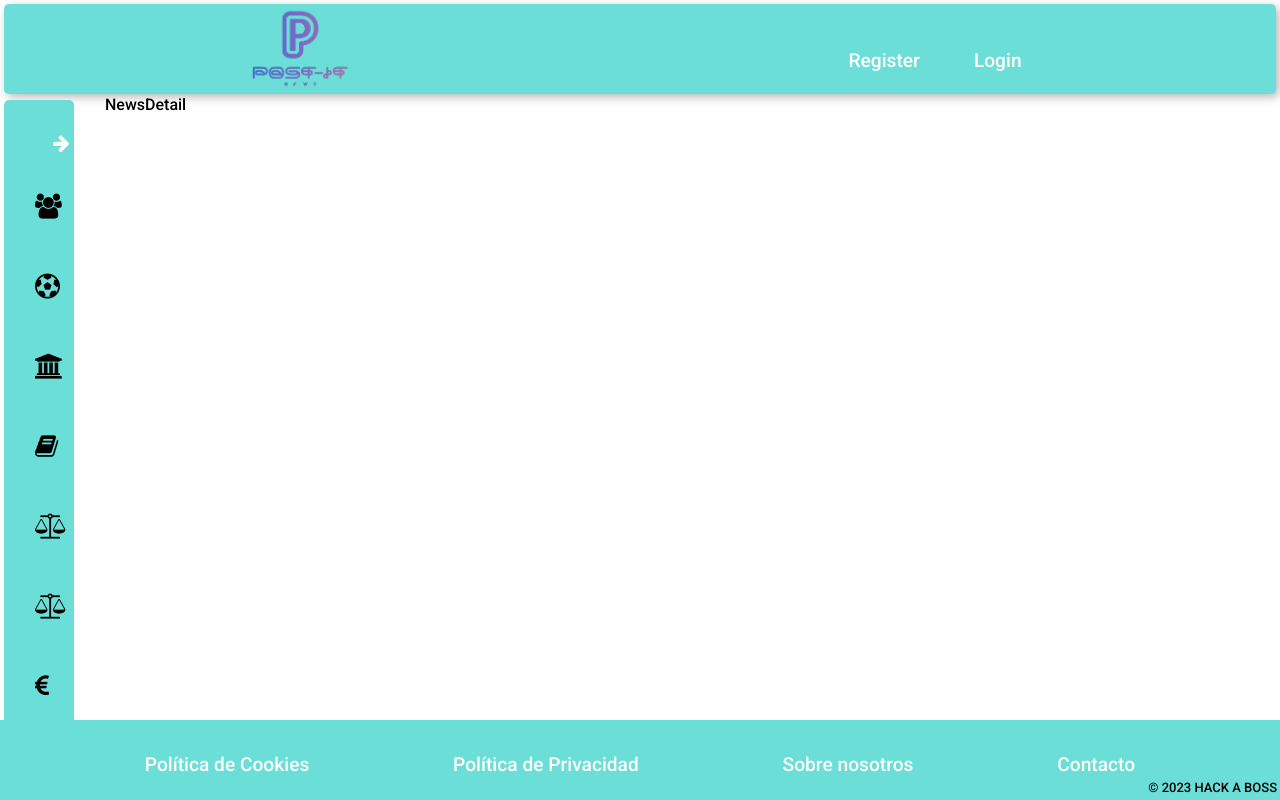
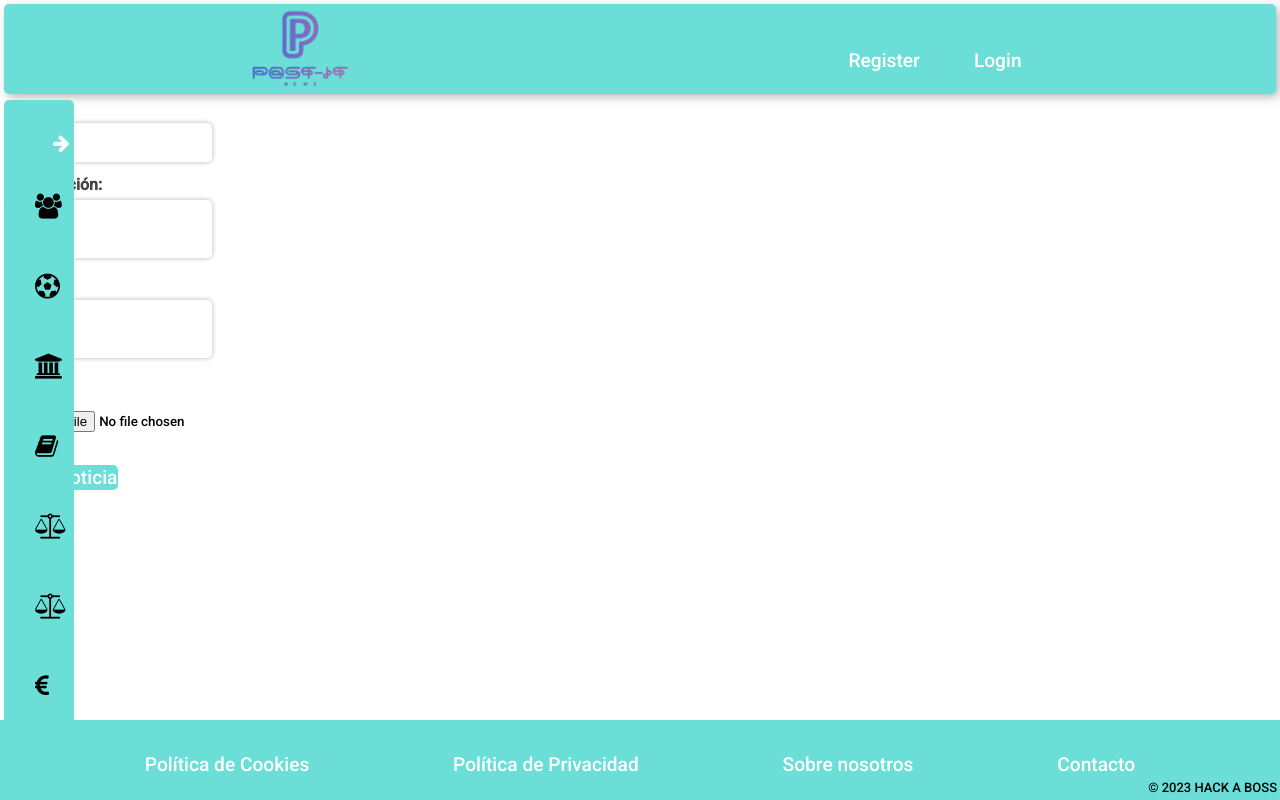
Before and after one commit to Fran-Lopez-Laperal/Front-Postit-News, a React (Vite) app: page /crear-noticia in a window 1280 px wide. Built offline with nearby package versions, Linux system fonts and the light colour scheme; no server answers.

Commit message:
crear-noticia menos css

```diff
--- a/src/App.jsx
+++ b/src/App.jsx
@@ -13,6 +13,7 @@ import Profile from "./components/Profile/Profile";
 import Register from "./components/Register/Register";
 import Spinner from "./components/Spinner/Spinner";
 import NewsDetail from "./components/NewsDetail/NewsDetail";
+import CreateNew from "./components/CreateNew/CreateNew";
 
 const App = () => {
   const [showSpinner, setShowSpinner] = useState(false);
@@ -41,6 +42,7 @@ const App = () => {
             <Route path="/politica-privacidad" element={<PrivacityPolicy />} />
             <Route path="/politica-cookies" element={<PrivacityCookies />} />
             <Route path="*" element={<NotFoundPage />} />
+            <Route path="/crear-noticia" element={<CreateNew />} />
           </Routes>
           <Outlet />
           <Footer />
--- /dev/null
+++ b/src/components/CreateNew/CreateNew.jsx
@@ -0,0 +1,107 @@
+import React, { useState } from 'react'
+import {createNewService} from '../service';
+import { useNavigate } from 'react-router-dom';
+//import {categories} from "../ListCategories/ListCategories";
+import './CreateNew.css';
+import HomePage from '../HomePage/HomePage';
+
+
+const CreateNew = () => {
+
+  const navigate = useNavigate();
+
+  const [title, setTitle] = useState ('');
+  const [introduction, setIntroduction] = useState ('');
+  const [text, setText] = useState ('');
+  //const [category, setCategory] = useState("");
+  const [photo, setPhoto] = useState(null);
+  const [error, setError] = useState("");
+  const [loading, setLoading] = useState(false);
+  const [selectedCategory, setSelectedCategory] = useState('');
+
+  const handleSubmit = async (e) => {
+    e.preventDefault();
+    setLoading(true);
+     try {
+      const formDataNew = new FormData();
+
+      formData.append("title", title);
+      formData.append("introduction", introduction);
+      formData.append("text", text);
+      formData.append("category", category);
+      formData.append("photo", photo);
+
+      await createNewService({ formDataNew });
+
+      if (!error) {
+        navigate("/");
+      }
+    } catch (error) {
+      console.log(error);
+      setError(error.message);
+    } finally {
+      setLoading(false);
+    }
+  };
+
+  return (
+    <div className='form-container-createNew'>
+      <form className='form-createNew' onSubmit={handleSubmit}>
+        <div className='title'>
+          <label htmlFor="title">Título:</label>
+          <input
+            type="text"
+            id="title"
+            value={title}
+            onChange={(event) => setTitle(event.target.value)}
+            required
+          />
+        </div>
+        <div className='introduction'>
+          <label htmlFor="introduction">Introducción:</label>
+          <textarea
+            id="introduction"
+            value={introduction}
+            onChange={(event) => setIntroduction(event.target.value)}
+            required
+          />
+        </div>
+        <div className='text'>
+          <label htmlFor="text">Texto:</label>
+          <textarea
+            id="text"
+            value={text}
+            onChange={(event) => setText(event.target.value)}
+            required
+          />
+        </div>
+        {/* <div className= 'category'>
+          <label htmlFor="category">Categoría:</label>
+          <select
+            id="category"
+            value={selectedCategory}
+            onChange={handleCategoryChange}
+            required
+          >
+            <option value="">Seleccione una categoría</option>
+            <ListaCategories />
+          </select>
+        </div> */}
+        <div className='photo'>
+          <label htmlFor="photo">Foto:</label>
+          <input
+            type="file"
+            id="photo"
+            onChange={(event) => setPhoto(event.target.files[0])}
+          />
+        </div>
+        <div className='button-form-createNew'>
+        <button type="submit">Crear noticia</button>
+        </div>
+      </form>
+    </div>
+  );
+}
+
+
+export default CreateNew;
--- a/src/components/HomePage/HomePage.css
+++ b/src/components/HomePage/HomePage.css
@@ -18,3 +18,41 @@
   min-height: 100vh;
 
 }
+
+.floating-button {
+  position: fixed;
+  display: flex;
+  flex-direction: column;
+  text-align: center;
+  bottom: 12vh;
+  right: 20px;
+  background-color: #6bded7;
+  color: white;
+  border-radius: 10px;
+  padding: 10px 20px;
+  box-shadow: 0 4px 8px rgba(0, 0, 0, 0.1);
+  transition: transform 0.3s ease-in-out;
+  font-size: 1.2rem;
+}
+
+.floating-button:hover {
+  transform: translateY(-5px);
+  box-shadow: 0 8px 16px rgba(0, 0, 0, 0.2);
+}
+
+.floating-button a {
+  color: white;
+  text-decoration: none;
+}
+
+.floating-button::before {
+  /* content: '+'; */
+  display: block;
+  font-size: 2rem;
+  margin-bottom: 5px;
+}
+
+.floating-button::after {
+  display: block;
+  font-size: 0.9rem;
+}
--- a/src/components/HomePage/HomePage.jsx
+++ b/src/components/HomePage/HomePage.jsx
@@ -2,6 +2,17 @@ import React, { useState } from 'react'
 
 import './HomePage.css'
 import News from '../News/News'
+import {Link} from 'react-router-dom'
+
+const FloatingButton= () => {
+  return (
+    <div className="floating-button">
+      <Link to="/crear-noticia">+</Link>
+      <Link to="/crear-noticia">Crear Noticia</Link>
+
+    </div>
+  );
+};
 
 const HomePage = () => {
 
@@ -19,6 +30,8 @@ const HomePage = () => {
         <section className='homePage__section__news'>
           <News orderBy={orderBy}/>
         </section>
+
+        <FloatingButton />
       </section>
 
     </>
--- a/src/components/service/index.jsx
+++ b/src/components/service/index.jsx
@@ -89,3 +89,23 @@ export const editUserService = async ({ name, email, bio, token }) => {
     throw new Error(json.message);
   }
 };
+
+export const createNewService = async ({formDataNew}
+) => {
+
+  const response = await fetch(`http://localhost:4000/news`, {
+    method: "POST",
+    headers: {
+      Authorization: token,
+    },
+    body: formDataNew,
+  });
+
+  const json = await response.json();
+
+  if (!response.ok) {
+    throw new Error(json.message);
+  }
+
+  return json.data;
+};
```
Also changed, not shown: src/components/CreateNew/CreateNew.css (added).
